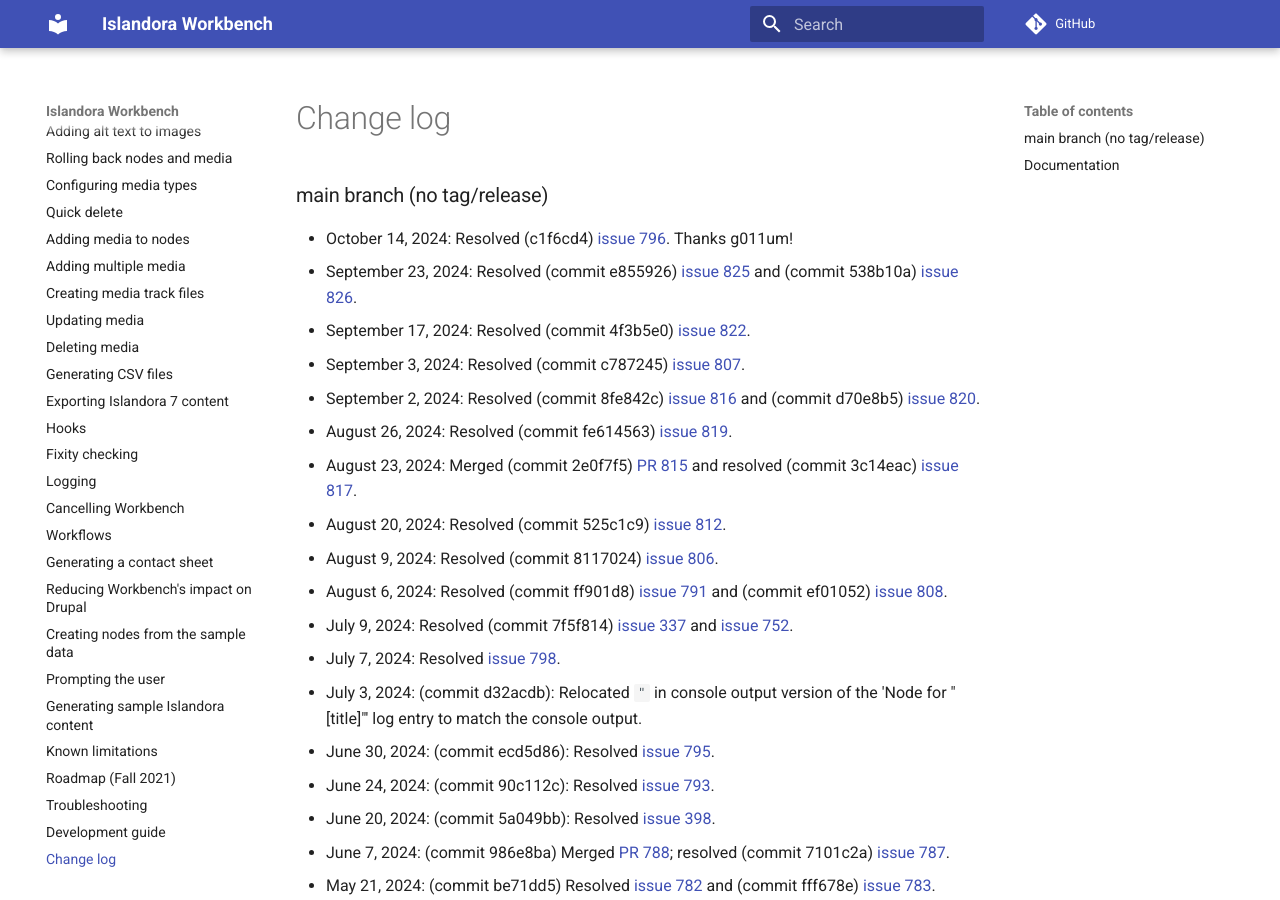
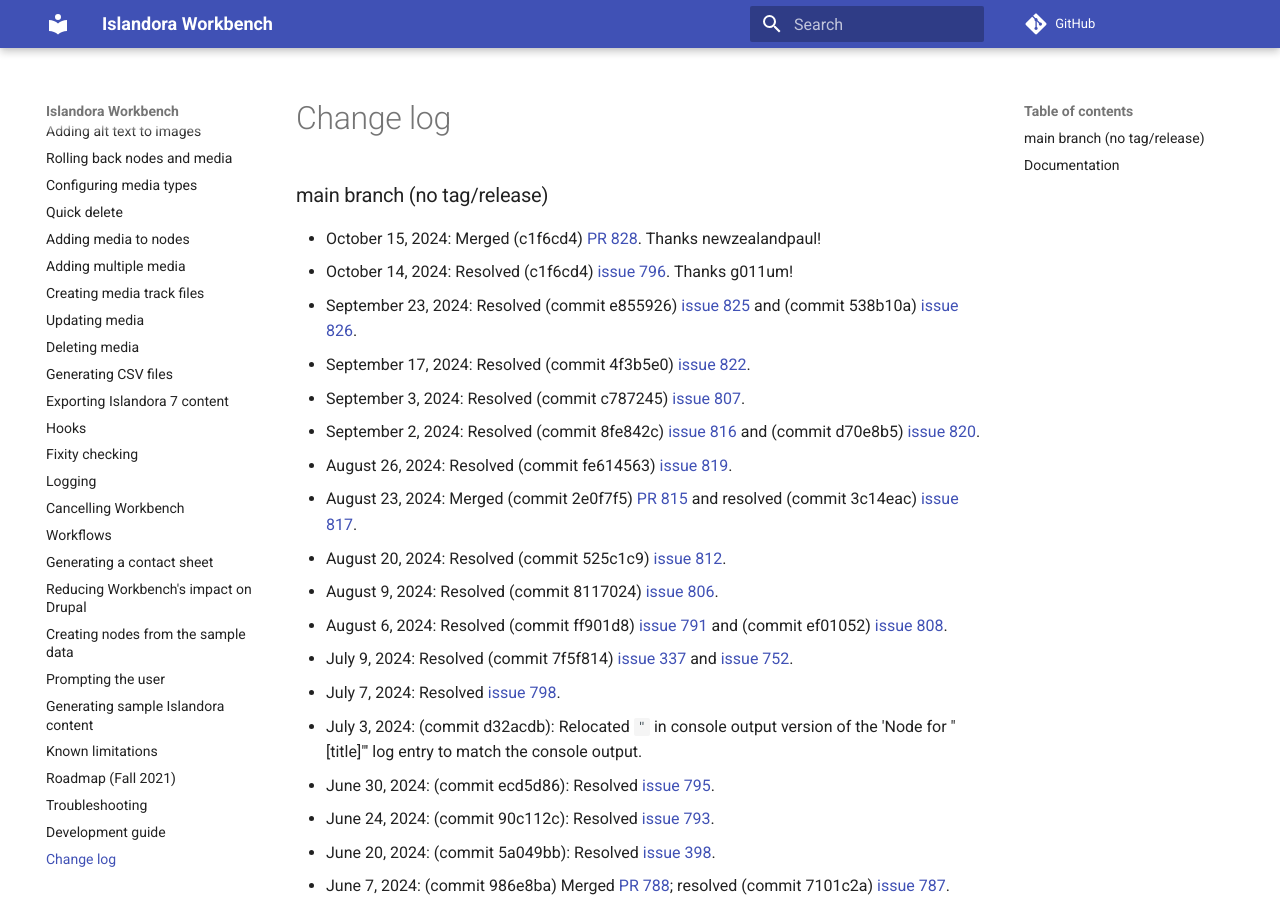
Before and after one commit to mjordan/islandora_workbench_docs, an MkDocs documentation site: the page built from docs/changelog.md, in a window 1280 px wide and 900 px high. Built offline with MkDocs 1.6.1 and Material for MkDocs 9.7.7, drawn with Linux system fonts in a browser that asks for light colours; comment, search, counter and statistics services are not loaded.

Commit message:
Updated changelog.

```diff
--- a/docs/changelog.md
+++ b/docs/changelog.md
@@ -1,5 +1,6 @@
 ### main branch (no tag/release)
 
+* October 15, 2024: Merged (c1f6cd4) [PR 828](https://github.com/mjordan/islandora_workbench/pull/828). Thanks newzealandpaul!
 * October 14, 2024: Resolved (c1f6cd4) [issue 796](https://github.com/mjordan/islandora_workbench/issues/796). Thanks g011um!
 * September 23, 2024: Resolved (commit e855926) [issue 825](https://github.com/mjordan/islandora_workbench/issues/825) and (commit 538b10a) [issue 826](https://github.com/mjordan/islandora_workbench/issues/826).
 * September 17, 2024: Resolved (commit 4f3b5e0) [issue 822](https://github.com/mjordan/islandora_workbench/issues/822).
```
